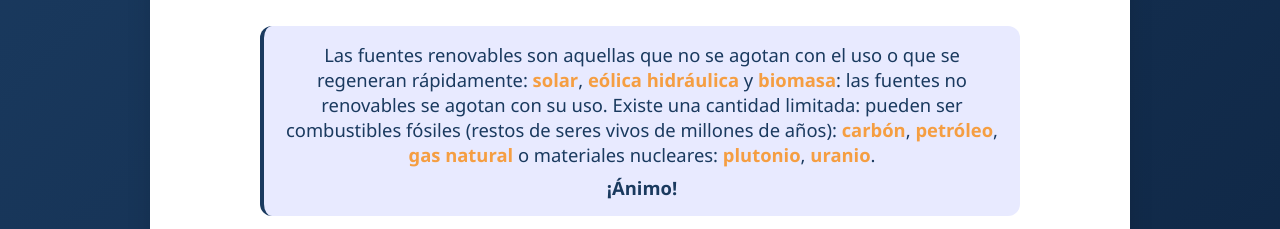
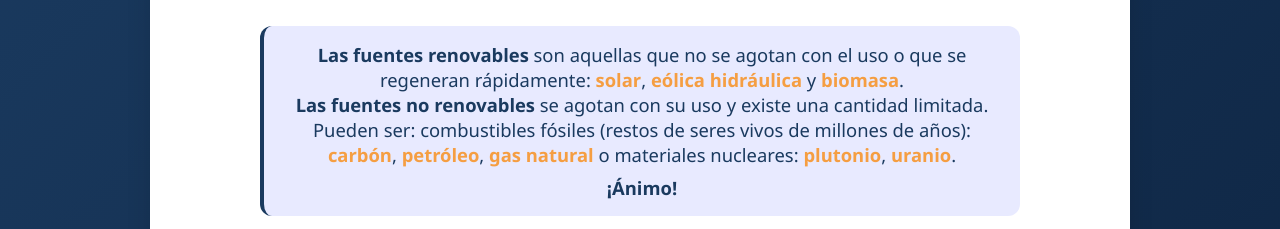
Before and after one commit to ManuelVS8/Fuentes-de-energ-a, a plain HTML site: page index.html in a window 1280 px wide. Shown: the part 165-394 px from the top of the page. Drawn offline with Linux system fonts and the light colour scheme; no server answers.

```diff
--- a/index.html
+++ b/index.html
@@ -327,7 +327,7 @@
         </header>
         <div class="start-content">
             <div class="advice-box">
-                <span class="advice-text">Las fuentes renovables son aquellas que no se agotan con el uso o que se regeneran rápidamente: <span class="highlight-keyword">solar</span>, <span class="highlight-keyword">eólica</span> <span class="highlight-keyword">hidráulica</span> y <span class="highlight-keyword">biomasa</span>: las fuentes no renovables se agotan con su uso. Existe una cantidad limitada: pueden ser combustibles fósiles (restos de seres vivos de millones de años): <span class="highlight-keyword">carbón</span>, <span class="highlight-keyword">petróleo</span>, <span class="highlight-keyword">gas natural</span> o materiales nucleares: <span class="highlight-keyword">plutonio</span>, <span class="highlight-keyword">uranio</span>.
+                <span class="advice-text"><strong>Las fuentes renovables</strong> son aquellas que no se agotan con el uso o que se regeneran rápidamente: <span class="highlight-keyword">solar</span>, <span class="highlight-keyword">eólica</span> <span class="highlight-keyword">hidráulica</span> y <span class="highlight-keyword">biomasa</span>.<br><strong>Las fuentes no renovables</strong> se agotan con su uso y existe una cantidad limitada. Pueden ser: combustibles fósiles (restos de seres vivos de millones de años): <span class="highlight-keyword">carbón</span>, <span class="highlight-keyword">petróleo</span>, <span class="highlight-keyword">gas natural</span> o materiales nucleares: <span class="highlight-keyword">plutonio</span>, <span class="highlight-keyword">uranio</span>.
                     <strong style="display:block; margin-top:0.5rem; text-align: center;">¡Ánimo!</strong>
                 </span>
             </div>
```
